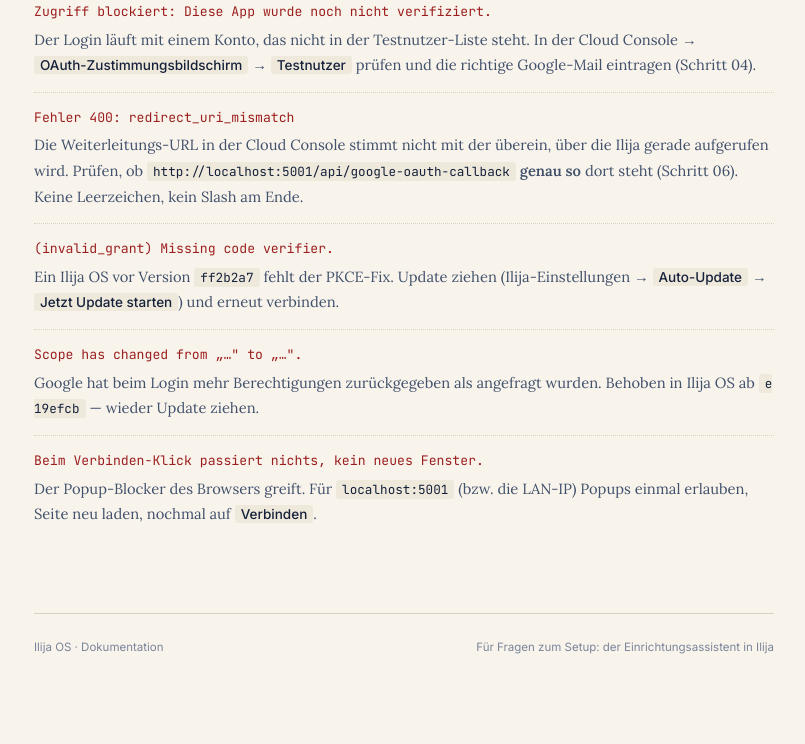
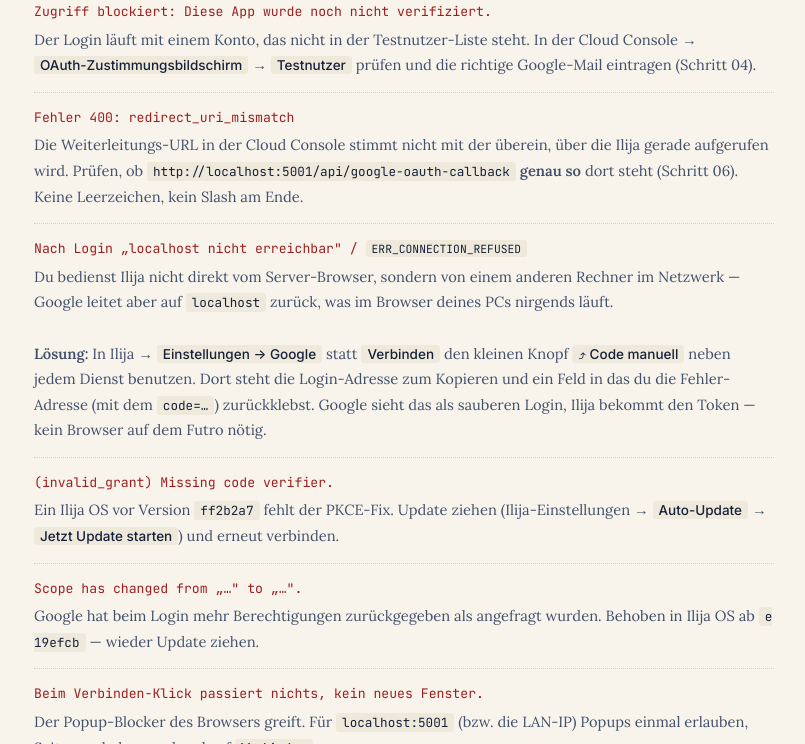
Before and after one commit to Innobytix-IT/Ilija-OS, a Flask app: page /static/help/google-credentials.html in a window 1280 px wide. Shown: the part 5756-6500 px from the top of the page, without its empty margins (236-1041 px from the left). Before the commit the page ends 6410 px from the top, so only its background shows below. Run offline with Flask 3, Linux system fonts and the light colour scheme.

Commit message:
feat(google): Out-of-Band-OAuth-Flow fuer User ohne Server-Browser
Problem: Google OAuth akzeptiert nur localhost oder oeffentliche Domains
als Redirect-URI, keine privaten IPs wie 192.168.x.x. Wer Ilija nur ueber
die LAN-IP erreicht (Standard-Case bei Thin-Clients), kommt mit dem
Normal-Flow nicht durch: Google leitet nach dem Login auf localhost
zurueck, was im Browser des Users nirgends laeuft -> ERR_CONNECTION_REFUSED.
Bisheriger Workaround war Browser-im-Browser via noVNC am Futro – das
geht nur mit funktionierendem noVNC und ist umstaendlich (Melanie-Futro
am 08.10.2026).

Loesung: Out-of-Band-Flow mit manuellem Code-Paste.
- Backend: /api/google-oauth-start-oob/<service> gibt Auth-URL + State
  zurueck (nutzt localhost als Redirect-URI, wie Google es verlangt).
  /api/google-oauth-paste nimmt die vom User gepastete Callback-URL
  (oder nur code+state) entgegen, parsed die Query-Parameter und ruft
  complete_oauth() auf. Kein Zugriff auf den Server-Browser noetig.
- UI: Zusaetzlicher kleiner Button "⤴ Code manuell" neben jedem Dienst
  in Einstellungen -> Google. Oeffnet Modal mit URL (Kopieren+Oeffnen)
  und Textfeld zum Zurueckkleben der Fehler-Adresse.
- Doku: Help-Seite google-credentials.html um Troubleshooting-Eintrag
  "localhost nicht erreichbar" ergaenzt, der auf den neuen Flow verweist.

Keine Aenderung am google_oauth_helper.py – der war schon flexibel
genug (start_oauth akzeptiert beliebiges redirect_uri, complete_oauth
holt den PKCE-Verifier aus _oauth_states).

Co-Authored-By: Claude Opus 4.7 <noreply@anthropic.com>

```diff
--- a/static/help/google-credentials.html
+++ b/static/help/google-credentials.html
@@ -730,6 +730,24 @@
     </div>
 
     <div class="trouble-item">
+      <span class="trouble-err">Nach Login „localhost nicht erreichbar" / <code>ERR_CONNECTION_REFUSED</code></span>
+      <span class="trouble-fix">
+        Du bedienst Ilija nicht direkt vom Server-Browser, sondern von
+        einem anderen Rechner im Netzwerk — Google leitet aber auf
+        <code>localhost</code> zurück, was im Browser deines PCs
+        nirgends läuft.
+        <br><br>
+        <b>Lösung:</b> In Ilija → <span class="ui">Einstellungen → Google</span>
+        statt <span class="ui">Verbinden</span> den kleinen Knopf
+        <span class="ui">⤴ Code manuell</span> neben jedem Dienst
+        benutzen. Dort steht die Login-Adresse zum Kopieren und ein
+        Feld in das du die Fehler-Adresse (mit dem <code>code=…</code>)
+        zurückklebst. Google sieht das als sauberen Login, Ilija
+        bekommt den Token — kein Browser auf dem Futro nötig.
+      </span>
+    </div>
+
+    <div class="trouble-item">
       <span class="trouble-err">(invalid_grant) Missing code verifier.</span>
       <span class="trouble-fix">
         Ein Ilija OS vor Version <code>ff2b2a7</code> fehlt der
--- a/web_server.py
+++ b/web_server.py
@@ -1738,6 +1738,87 @@ def google_oauth_callback():
     return _html_response(True, "Verbunden ✓",
                           f"{label} wurde erfolgreich mit Ilija OS verknüpft.",
                           service=service)
+
+
+@app.route("/api/google-oauth-start-oob/<service>", methods=["POST"])
+def google_oauth_start_oob(service):
+    """
+    OOB-Variante (Out-Of-Band / "manuell"): wird genutzt wenn der User
+    Ilija NICHT direkt am Futro bedienen kann (also kein Browser am
+    Server selbst). Statt dass Google automatisch zu uns zurueckleitet,
+    bekommt der User die URL hier zum Oeffnen in beliebigem Browser,
+    laeuft durch den Google-Login, Google schickt den Browser auf
+    localhost:<port>/api/google-oauth-callback?code=... — das
+    scheitert in Users PC (keine App dort), aber die Adresszeile zeigt
+    den code. Der kopiert sie zurueck in Ilija, /api/google-oauth-paste
+    tauscht ihn gegen das Token.
+
+    Hintergrund: Google OAuth akzeptiert nur localhost oder oeffentliche
+    Domains als Redirect-URI, keine privaten IPs wie 192.168.x.x. Wer
+    Ilija nur ueber die LAN-IP erreicht, kommt sonst nicht durch den
+    Flow (siehe Melanie-Futro vom 08.10.2026).
+    """
+    from skills.google_oauth_helper import KNOWN_SERVICES, start_oauth
+    if service not in KNOWN_SERVICES:
+        return jsonify({"ok": False, "error": f"Unbekannter Service: {service}"}), 400
+    port = int(os.getenv("PORT", 5000))
+    redirect_uri = f"http://localhost:{port}/api/google-oauth-callback"
+    try:
+        auth_url, state = start_oauth(service, redirect_uri)
+    except ValueError as e:
+        return jsonify({"ok": False, "error": str(e)}), 400
+    return jsonify({
+        "ok": True,
+        "auth_url":     auth_url,
+        "state":        state,
+        "redirect_uri": redirect_uri,
+    })
+
+
+@app.route("/api/google-oauth-paste", methods=["POST"])
+def google_oauth_paste():
+    """
+    Nimmt eine vom User gepastete Callback-URL (oder nur den Code) entgegen
+    und schliesst den OOB-Flow ab. Erwartet JSON:
+      {"pasted": "<url-oder-code>"}
+    Entweder ganze URL (http://localhost:5001/api/...?code=xyz&state=abc)
+    oder nur code+state separat.
+    """
+    from skills.google_oauth_helper import complete_oauth
+    data = request.get_json(force=True) or {}
+    pasted = (data.get("pasted") or "").strip()
+    code   = (data.get("code") or "").strip()
+    state  = (data.get("state") or "").strip()
+
+    if pasted and not (code and state):
+        # URL parsen – entweder volle URL oder nur Query-String
+        try:
+            from urllib.parse import urlparse, parse_qs
+            # Wenn kein Schema davor steht, parse_qs direkt auf String
+            if "://" in pasted:
+                qs = urlparse(pasted).query
+            elif pasted.startswith("?"):
+                qs = pasted[1:]
+            else:
+                qs = pasted
+            params = parse_qs(qs)
+            code  = code  or (params.get("code",  [""])[0])
+            state = state or (params.get("state", [""])[0])
+        except Exception as e:
+            return jsonify({"ok": False, "error": f"URL/Code nicht parsbar: {e}"}), 400
+
+    if not code or not state:
+        return jsonify({"ok": False,
+                        "error": "In der eingefuegten Adresse stehen keine "
+                                 "'code='- und 'state='-Werte. Hast du die "
+                                 "GANZE Adresszeile aus deinem Browser kopiert?"}), 400
+    try:
+        service = complete_oauth(code, state)
+    except ValueError as e:
+        return jsonify({"ok": False, "error": str(e)}), 400
+    except Exception as e:
+        return jsonify({"ok": False, "error": f"Technischer Fehler: {e}"}), 500
+    return jsonify({"ok": True, "service": service})
 
 
 @app.route("/api/google-revoke/<service>", methods=["POST"])
```
Also changed, not shown: templates/einstellungen.html (+82 -1 lines).
